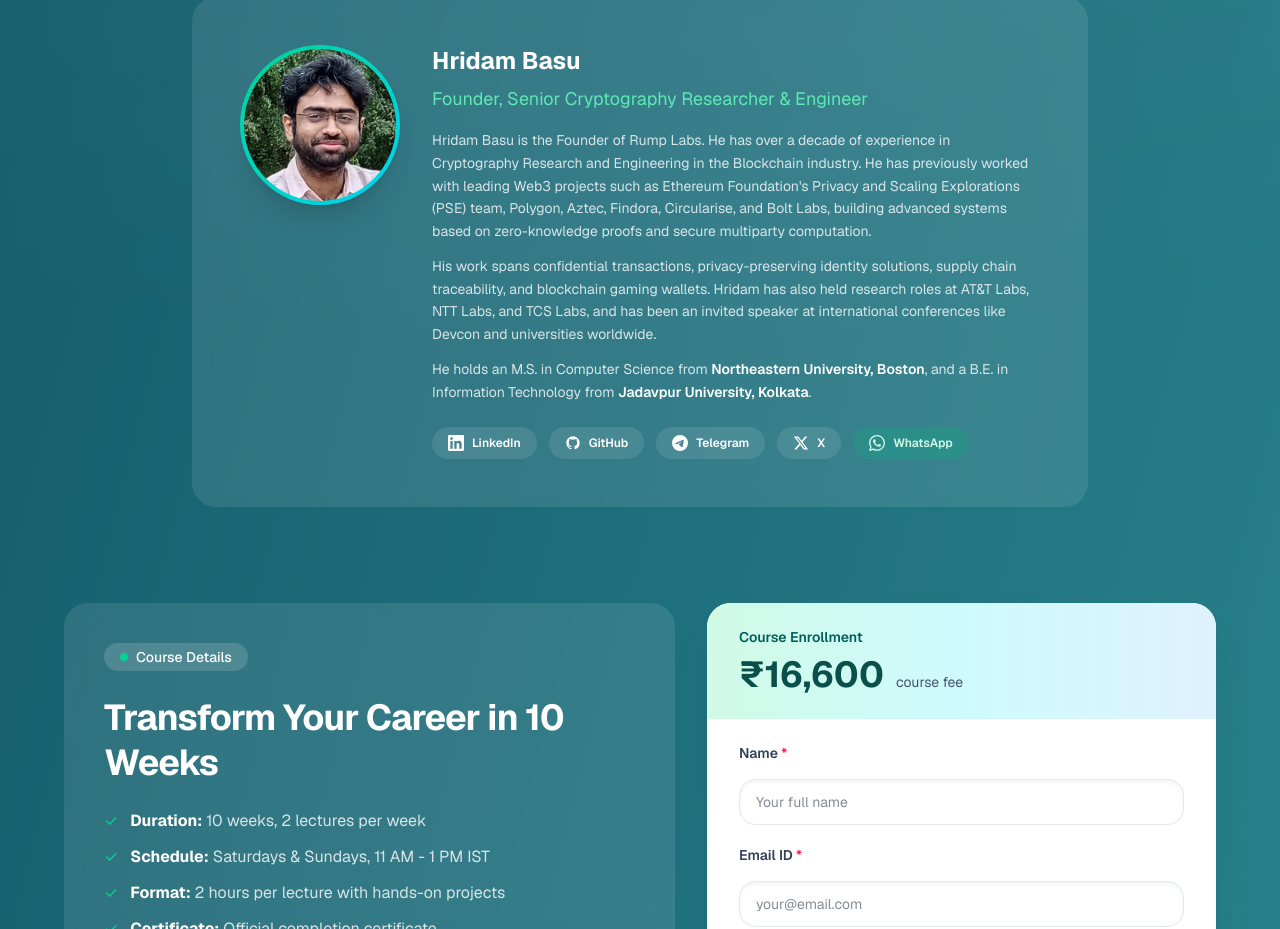
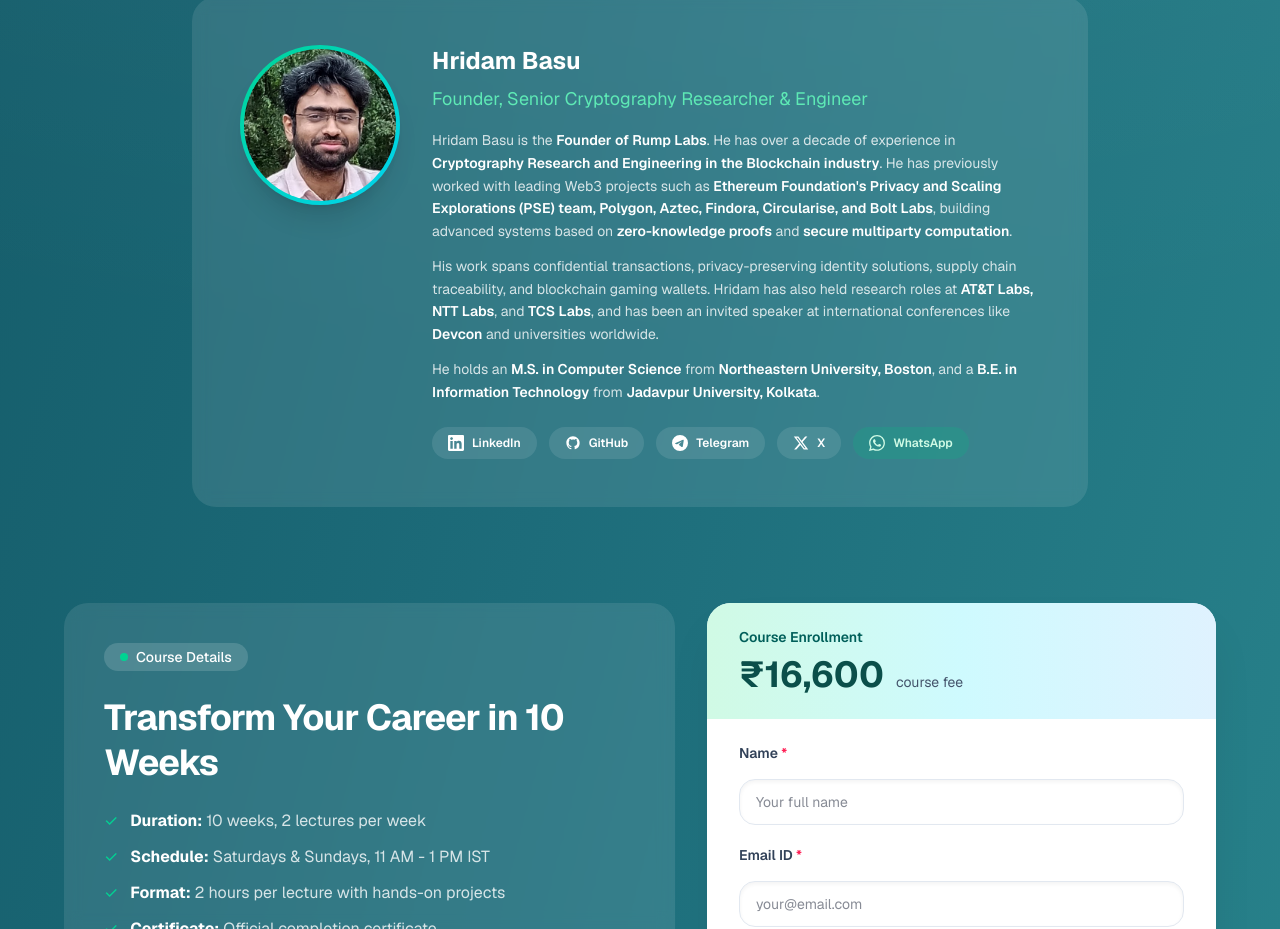
Before and after one commit to Rump-Labs/rumplabs-website, a Next.js app: page / in a window 1280 px wide. Shown: the part 2455-3384 px from the top of the page. Built offline with nearby package versions, Linux system fonts and the light colour scheme; no server answers.

Commit message:
Enhance founder's bio section with improved text styling for better readability and emphasis on key achievements

```diff
--- a/app/page.tsx
+++ b/app/page.tsx
@@ -327,13 +327,13 @@
                   <p className="mb-4 text-lg text-emerald-300">Founder, Senior Cryptography Researcher & Engineer</p>
                   <div className="mb-6 space-y-3 text-sm leading-relaxed text-white/80">
                     <p>
-                      Hridam Basu is the Founder of Rump Labs. He has over a decade of experience in Cryptography Research and Engineering in the Blockchain industry. He has previously worked with leading Web3 projects such as Ethereum Foundation's Privacy and Scaling Explorations (PSE) team, Polygon, Aztec, Findora, Circularise, and Bolt Labs, building advanced systems based on zero-knowledge proofs and secure multiparty computation.
+                      Hridam Basu is the <span className="font-semibold text-white">Founder of Rump Labs</span>. He has over a decade of experience in <span className="font-semibold text-white">Cryptography Research and Engineering in the Blockchain industry</span>. He has previously worked with leading Web3 projects such as <span className="font-semibold text-white">Ethereum Foundation&apos;s Privacy and Scaling Explorations (PSE) team, Polygon, Aztec, Findora, Circularise, and Bolt Labs</span>, building advanced systems based on <span className="font-semibold text-white">zero-knowledge proofs</span> and <span className="font-semibold text-white">secure multiparty computation</span>.
                     </p>
                     <p>
-                      His work spans confidential transactions, privacy-preserving identity solutions, supply chain traceability, and blockchain gaming wallets. Hridam has also held research roles at AT&T Labs, NTT Labs, and TCS Labs, and has been an invited speaker at international conferences like Devcon and universities worldwide.
+                      His work spans confidential transactions, privacy-preserving identity solutions, supply chain traceability, and blockchain gaming wallets. Hridam has also held research roles at <span className="font-semibold text-white">AT&amp;T Labs, NTT Labs</span>, and <span className="font-semibold text-white">TCS Labs</span>, and has been an invited speaker at international conferences like <span className="font-semibold text-white">Devcon</span> and universities worldwide.
                     </p>
                     <p>
-                      He holds an M.S. in Computer Science from <span className="font-semibold text-white">Northeastern University, Boston</span>, and a B.E. in Information Technology from <span className="font-semibold text-white">Jadavpur University, Kolkata</span>.
+                      He holds an <span className="font-semibold text-white">M.S. in Computer Science</span> from <span className="font-semibold text-white">Northeastern University, Boston</span>, and a <span className="font-semibold text-white">B.E. in Information Technology</span> from <span className="font-semibold text-white">Jadavpur University, Kolkata</span>.
                     </p>
                   </div>
                   <div className="flex flex-wrap justify-center gap-3 md:justify-start">
```
